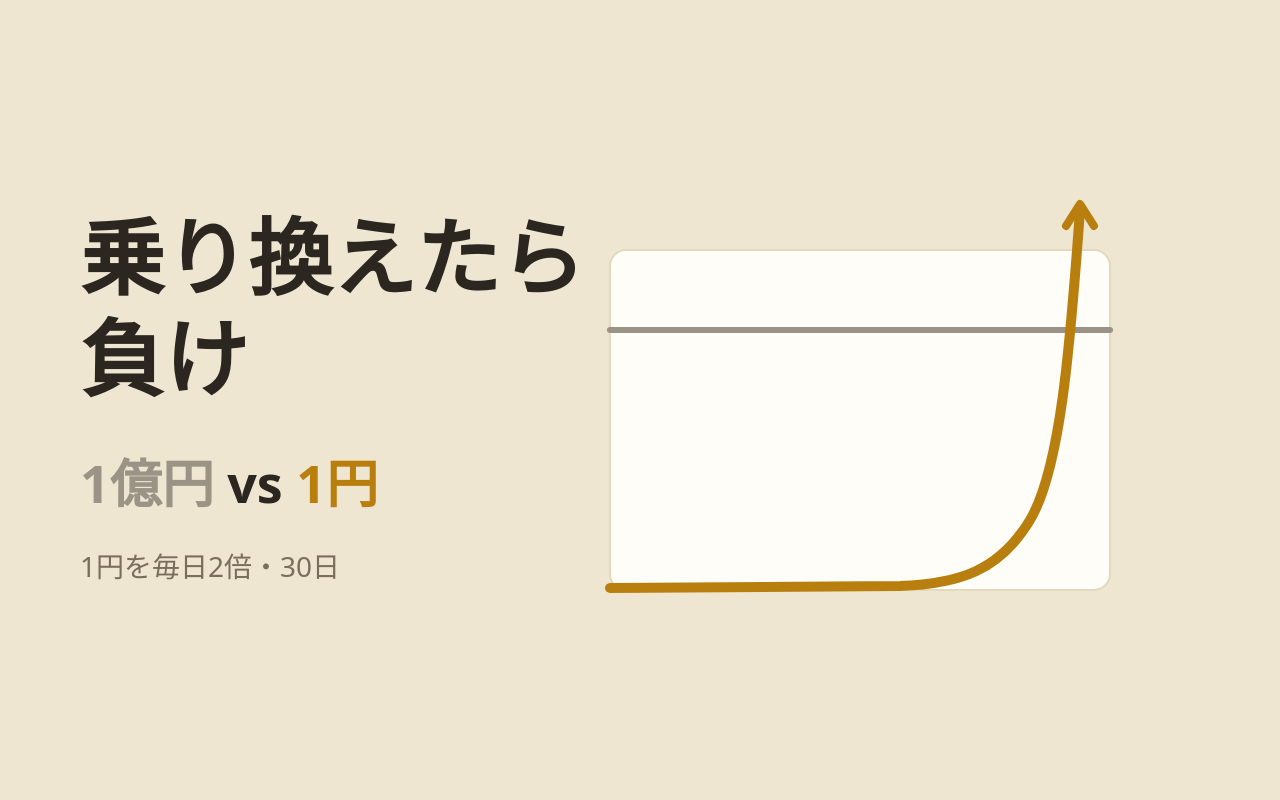
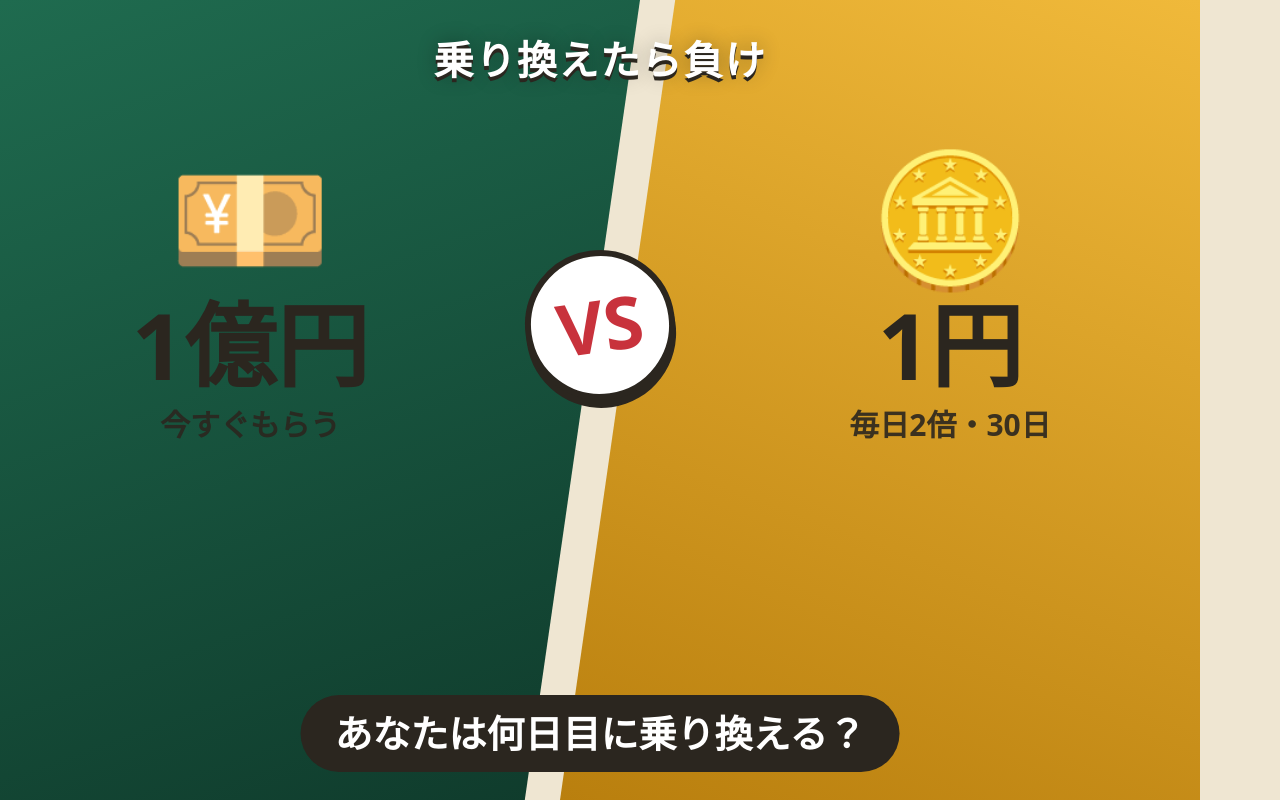
Before and after one commit to calcj0-dev/Don-t-Switch, a website built with Vite: page tools/og-default.html in a window 1280 px wide. Built offline with nearby package versions, Linux system fonts and the light colour scheme; some packages are replaced by stand-ins of ours.

Commit message:
プレビュー画像を案 A「対決」に
Co-Authored-By: Claude Opus 5.5 <noreply@anthropic.com>

```diff
--- a/tools/og-default.html
+++ b/tools/og-default.html
@@ -1,36 +1,24 @@
-<!doctype html>
-<!-- URL を貼ったときのカード画像 public/og-default.png（1200×630）の元。設計書 5.2・6章。
-     作り方：ブラウザで 1200×630 の大きさで開いて画面写真を撮る（README 参照） -->
-<html lang="ja">
-<head>
-<meta charset="UTF-8" />
-<style>
-  html, body { margin: 0; width: 1200px; height: 630px; overflow: hidden; }
-  body {
-    background: #fbf7ee; color: #2b261f;
-    font-family: system-ui, "Hiragino Sans", "Noto Sans JP", sans-serif;
-    display: grid; grid-template-columns: 1fr 1fr; align-items: center;
-  }
-  .left { padding-left: 80px; }
-  h1 { margin: 0; font-family: "Hiragino Mincho ProN", "Yu Mincho", "YuMincho", "Noto Serif JP", serif; font-size: 84px; font-weight: 800; line-height: 1.2; }
-  .vs { margin-top: 28px; font-size: 52px; font-weight: 800; }
-  .vs .oku { color: #9b9486; }
-  .vs .one { color: #b97f0e; }
-  .tag { margin-top: 20px; font-size: 28px; color: #7a6d5c; }
-  svg { width: 520px; height: 420px; }
-</style>
-</head>
-<body>
-  <div class="left">
-    <h1>乗り換えたら<br>負け</h1>
-    <p class="vs"><span class="oku">1億円</span> vs <span class="one">1円</span></p>
-    <p class="tag">1円を毎日2倍・30日</p>
-  </div>
-  <svg viewBox="0 0 520 420" aria-hidden="true">
-    <rect x="10" y="60" width="500" height="340" rx="16" fill="#fffdf8" stroke="#e4d8bf" stroke-width="2"/>
-    <line x1="10" y1="140" x2="510" y2="140" stroke="#9b9486" stroke-width="6" stroke-linecap="round"/>
-    <path d="M10 398 L300 396 C 360 394, 400 380, 430 330 S 470 160, 480 20" fill="none" stroke="#b97f0e" stroke-width="10" stroke-linecap="round"/>
-    <path d="M466 36 L480 14 L494 36" fill="none" stroke="#b97f0e" stroke-width="8" stroke-linecap="round" stroke-linejoin="round"/>
-  </svg>
-</body>
-</html>
+<!-- URL を貼ったときのプレビュー画像 public/og-default.png（1200×630）の元。2026-11-20 オーナー決定の案 A「対決」。
+     作り方：ブラウザで 1200×630 の大きさで開いて画面写真を撮る -->
+<!doctype html><html lang="ja"><head><meta charset="UTF-8"><style>
+html,body{margin:0;width:1200px;height:630px;overflow:hidden}
+body{position:relative;font-family:system-ui,"Hiragino Sans","Noto Sans JP",sans-serif;color:#fff}
+.l,.r{position:absolute;top:0;bottom:0;width:640px}
+.l{left:0;background:linear-gradient(160deg,#1f6b4f,#0f3a2b);clip-path:polygon(0 0,100% 0,82% 100%,0 100%)}
+.r{right:0;background:linear-gradient(200deg,#f0b93a,#b97f0e);clip-path:polygon(18% 0,100% 0,100% 100%,0 100%)}
+.side{position:absolute;top:150px;text-align:center;width:420px}
+.sl{left:40px}.sr{right:40px;color:#2b261f}
+.emo{font-size:130px;line-height:1}
+.big{font-size:92px;font-weight:900;line-height:1.1;margin-top:14px}
+.sub{font-size:30px;font-weight:800;margin-top:6px;opacity:.9}
+.vs{position:absolute;left:50%;top:250px;transform:translateX(-50%) rotate(-8deg);width:150px;height:150px;border-radius:50%;background:#fff;color:#c8323c;font-size:72px;font-weight:900;display:grid;place-items:center;box-shadow:0 8px 0 #2b261f;border:6px solid #2b261f}
+.title{position:absolute;left:0;right:0;top:28px;text-align:center;font-family:"Hiragino Mincho ProN","Yu Mincho","Noto Serif JP",serif;font-size:76px;font-weight:900;color:#fff;text-shadow:0 4px 0 #2b261f,0 0 20px rgba(0,0,0,.3);letter-spacing:.06em}
+.q{position:absolute;left:50%;bottom:28px;transform:translateX(-50%);white-space:nowrap;padding:8px 34px;border-radius:999px;background:#2b261f;font-size:38px;font-weight:900;color:#fff}
+</style></head><body>
+<div class="l"></div><div class="r"></div>
+<div class="title">乗り換えたら負け</div>
+<div class="side sl"><div class="emo">💴</div><div class="big">1億円</div><div class="sub">今すぐもらう</div></div>
+<div class="side sr"><div class="emo">🪙</div><div class="big">1円</div><div class="sub">毎日2倍・30日</div></div>
+<div class="vs">VS</div>
+<div class="q">あなたは何日目に乗り換える？</div>
+</body></html>
```
Also changed, not shown: docs/ロードマップ.md (+1 -0 lines), public/og-default.png.
